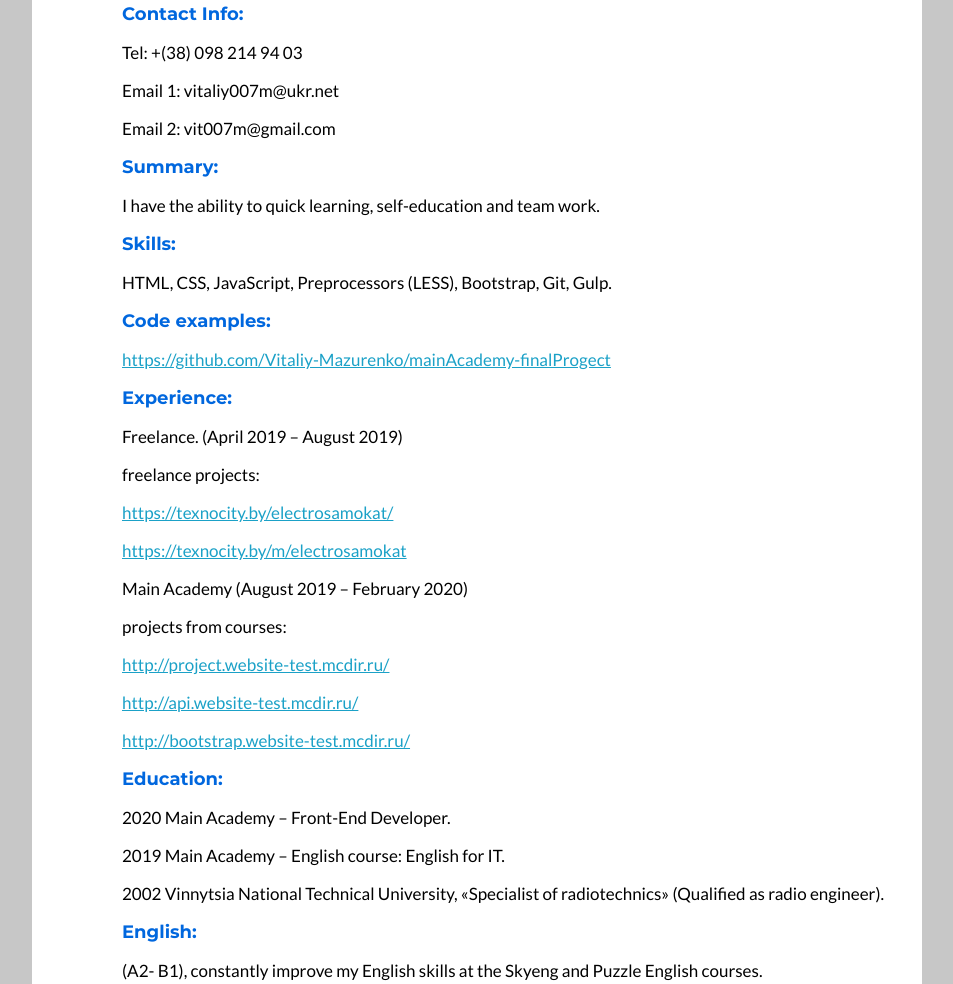
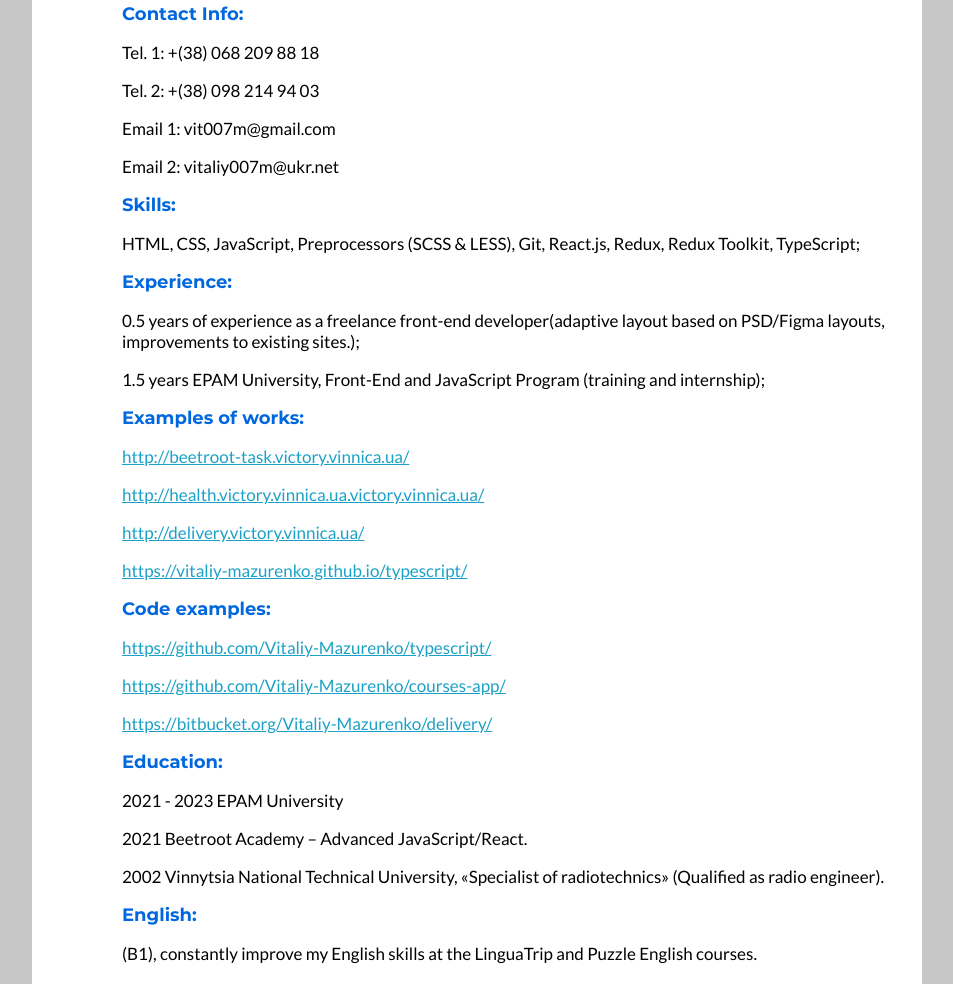
Before and after one commit to Vitaliy-Mazurenko/rsschool-cv, a plain HTML site: page index.html in a window 1280 px wide. Shown: the part 414-1398 px from the top of the page, without its empty margins (163-1116 px from the left). Drawn offline with Linux system fonts and the light colour scheme.

Commit message:
feat: update

```diff
--- a/index.html
+++ b/index.html
@@ -17,68 +17,84 @@
       <main class="main">
         <section>
           <h2>Contact Info:</h2>
-          <p>Tel: +(38) 098 214 94 03</p>
-          <p>Email 1: vitaliy007m@ukr.net</p>
-          <p>Email 2: vit007m@gmail.com</p>
-        </section>
-        <section>
-          <h2>Summary:</h2>
-          <p>
-            I have the ability to quick learning, self-education and team work.
-          </p>
+          <p>Tel. 1: +(38) 068 209 88 18</p>
+          <p>Tel. 2: +(38) 098 214 94 03</p>
+          <p>Email 1: vit007m@gmail.com</p>
+          <p>Email 2: vitaliy007m@ukr.net</p>
         </section>
         <section>
           <h2>Skills:</h2>
           <p>
-            HTML, CSS, JavaScript, Preprocessors (LESS), Bootstrap, Git, Gulp.
+            HTML, CSS, JavaScript, Preprocessors (SCSS & LESS), Git, React.js, Redux, Redux Toolkit, TypeScript;
+          </p>
+        </section>
+        <section>
+          <h2>Experience:</h2>
+          <p>
+            0.5 years of experience as a freelance front-end developer(adaptive
+            layout based on PSD/Figma layouts, improvements to existing sites.);</p>
+          <p>1.5 years EPAM University, Front-End and JavaScript Program (training and
+            internship);</p>
+        </section>
+        <section>
+          <h2>Examples of works:</h2>
+          <p>
+            <a
+              href="http://beetroot-task.victory.vinnica.ua/"
+              target="_blank"
+              >http://beetroot-task.victory.vinnica.ua/</a
+            >
+          </p>
+          <p>
+            <a
+              href="http://health.victory.vinnica.ua"
+              target="_blank"
+              >http://health.victory.vinnica.ua.victory.vinnica.ua/</a
+            >
+          </p>
+          <p>
+            <a
+              href="http://delivery.victory.vinnica.ua"
+              target="_blank"
+              >http://delivery.victory.vinnica.ua/</a
+            >
+          </p>
+          <p>
+            <a
+              href="https://vitaliy-mazurenko.github.io/typescript/"
+              target="_blank"
+              >https://vitaliy-mazurenko.github.io/typescript/</a
+            >
           </p>
         </section>
         <section>
           <h2>Code examples:</h2>
           <p>
             <a
-              href="https://github.com/Vitaliy-Mazurenko/mainAcademy-finalProgect"
+              href="https://github.com/Vitaliy-Mazurenko/typescript"
               target="_blank"
-              >https://github.com/Vitaliy-Mazurenko/mainAcademy-finalProgect</a
-            >
-          </p>
-        </section>
-        <section>
-          <h2>Experience:</h2>
-          <p>Freelance. (April 2019 – August 2019)</p>
-          <p>freelance projects:</p>
-          <p>
-            <a href="https://texnocity.by/electrosamokat/" target="_blank"
-              >https://texnocity.by/electrosamokat/</a
+              >https://github.com/Vitaliy-Mazurenko/typescript/</a
             >
           </p>
           <p>
-            <a href="https://texnocity.by/m/electrosamokat" target="_blank"
-              >https://texnocity.by/m/electrosamokat</a
-            >
-          </p>
-          <p>Main Academy (August 2019 – February 2020)</p>
-          <p>projects from courses:</p>
-          <p>
-            <a href="http://project.website-test.mcdir.ru/" target="_blank"
-              >http://project.website-test.mcdir.ru/</a
+            <a
+              href="https://github.com/Vitaliy-Mazurenko/courses-app"
+              target="_blank"
+              >https://github.com/Vitaliy-Mazurenko/courses-app/</a
             >
           </p>
           <p>
-            <a href="http://api.website-test.mcdir.ru/" target="_blank"
-              >http://api.website-test.mcdir.ru/</a
-            >
-          </p>
-          <p>
-            <a href="http://bootstrap.website-test.mcdir.ru/" target="_blank"
-              >http://bootstrap.website-test.mcdir.ru/</a
+            <a
+              href="https://bitbucket.org/Vitaliy-Mazurenko/delivery"
+              target="_blank"
+              >https://bitbucket.org/Vitaliy-Mazurenko/delivery/</a
             >
           </p>
         </section>
         <section>
           <h2>Education:</h2>
-          <p>2020 Main Academy – Front-End Developer.</p>
-          <p>2019 Main Academy – English course: English for IT.</p>
+          <p>2021 - 2023 EPAM University</p>
+          <p>2021 Beetroot  Academy – Advanced JavaScript/React.</p>
           <p>
             2002 Vinnytsia National Technical University, «Specialist of
             radiotechnics» (Qualified as radio engineer).
@@ -87,7 +103,7 @@
         <section>
           <h2>English:</h2>
           <p>
-            (A2- B1), constantly improve my English skills at the Skyeng and
+            (B1), constantly improve my English skills at the LinguaTrip and
             Puzzle English courses.
           </p>
         </section>
```
Also changed, not shown: 1 other file.
